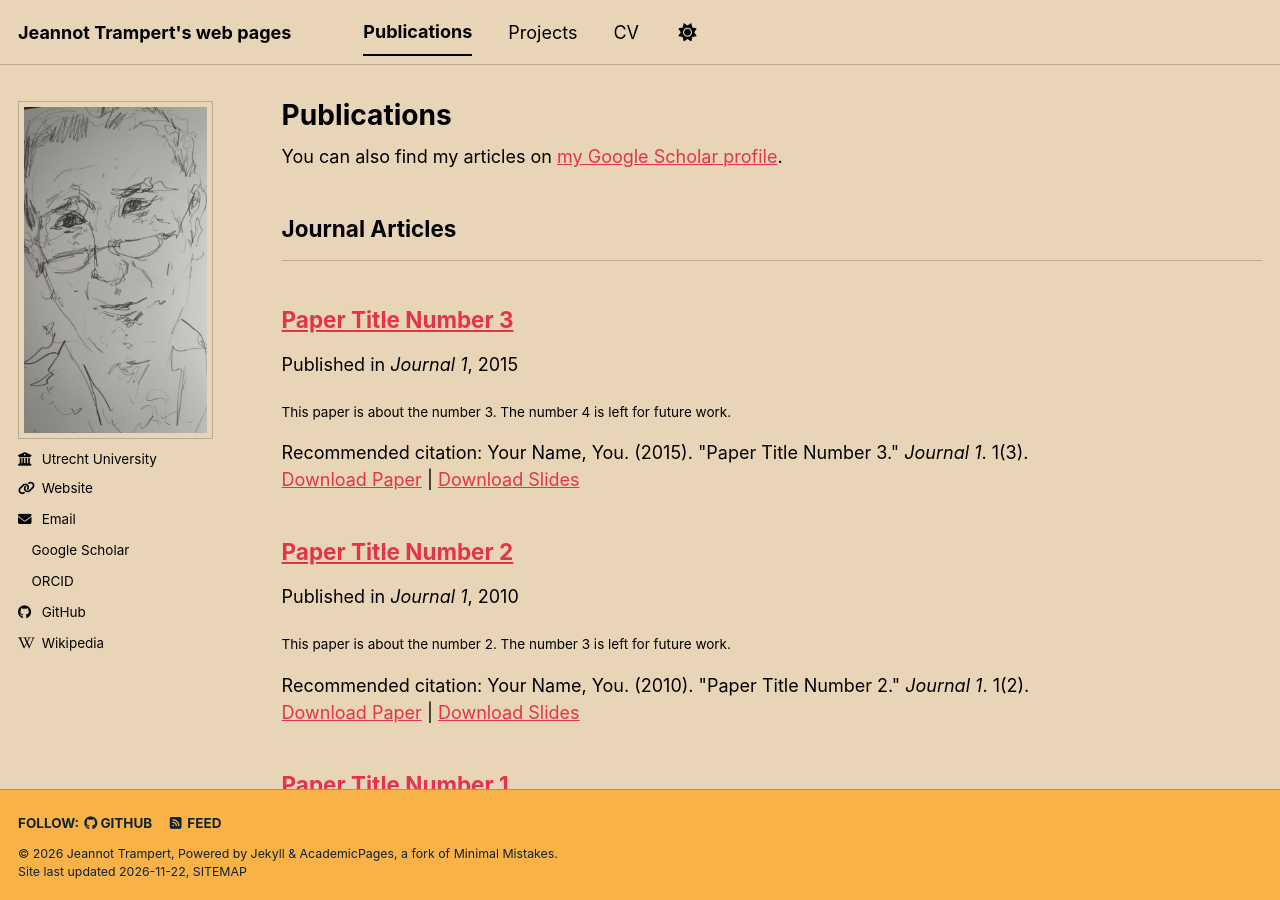
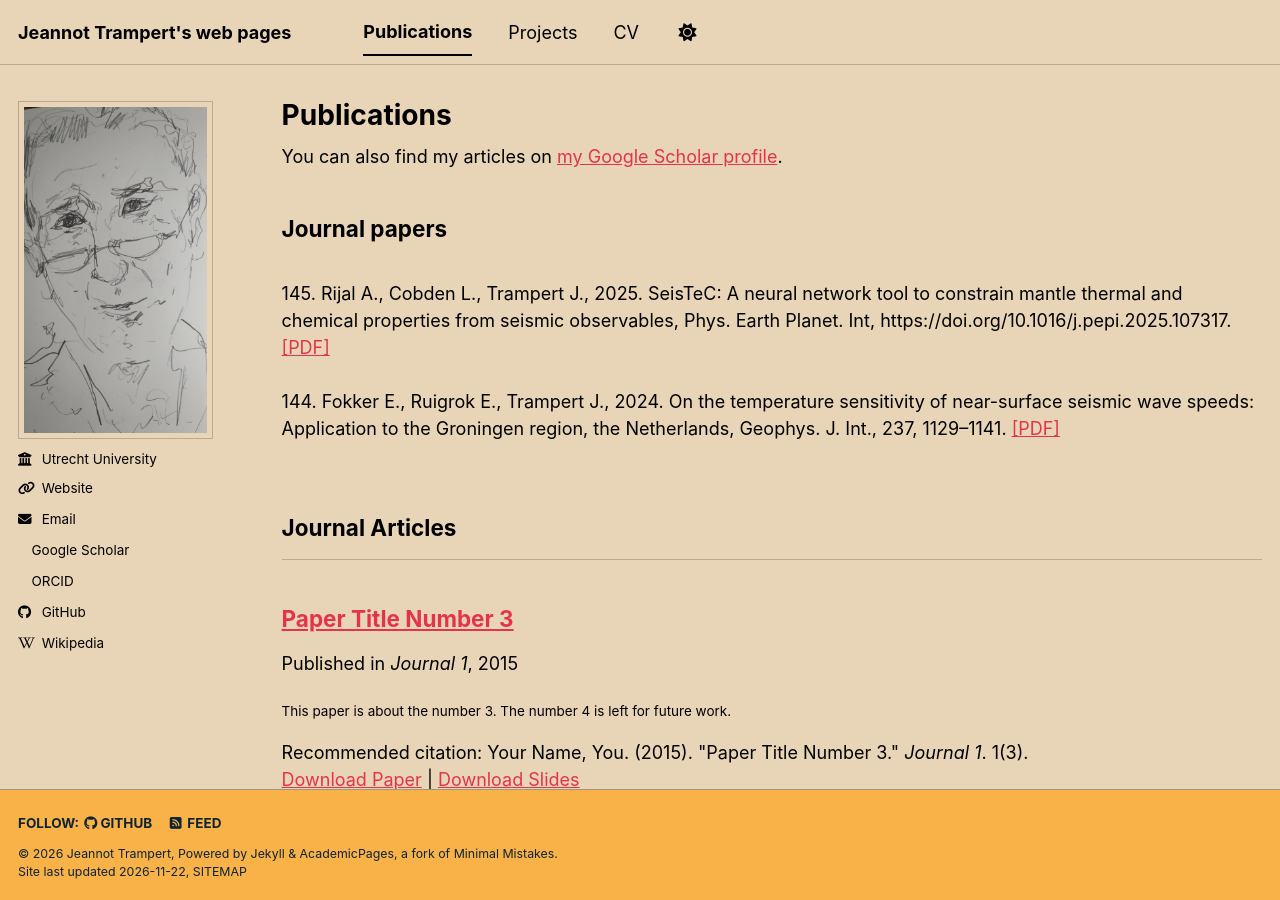
Before and after one commit to jeannot-trampert/jeannot-trampert.github.io, a Jekyll site: the page built from _pages/publications.html, in a window 1280 px wide and 900 px high. Built offline with Jekyll 4.4.1, drawn with Linux system fonts in a browser that asks for light colours; a script bundle is joined from its source files by our own code; comment, search, counter and statistics services are not loaded; a style sheet for code colours, icons or effects is not loaded.

Commit message:
Add journal papers section to publications page
Added journal papers section with references and PDF links.

```diff
--- a/_pages/publications.html
+++ b/_pages/publications.html
@@ -8,6 +8,27 @@ author_profile: true
 {% if site.author.googlescholar %}
   <div class="wordwrap">You can also find my articles on <a href="{{site.author.googlescholar}}">my Google Scholar profile</a>.</div>
 {% endif %}
+
+ <section id="pageContent"> <mainall role="main">
+<article>
+<h2>
+<meta http-equiv="content-type" content="text/html;
+charset=UTF-8">
+Journal papers</h2>
+<br>
+145. Rijal A., Cobden L., Trampert J., 2025. SeisTeC: A neural
+network tool to constrain mantle thermal and chemical
+properties from seismic observables, Phys. Earth Planet. Int,
+https://doi.org/10.1016/j.pepi.2025.107317. <a
+href="pdfs/pepi25-seistec.pdf">[PDF]</a><br>
+<br>
+144. Fokker E., Ruigrok E., Trampert J., 2024. On the
+temperature sensitivity of near-surface seismic wave speeds:
+Application to the Groningen region, the Netherlands, Geophys.
+J. Int., 237, 1129–1141. <a href="pdfs/gji24-temp.pdf">[PDF]</a><br>
+<br>
+ </article>
+</mainall> </section>
 
 {% include base_path %}
 
```
